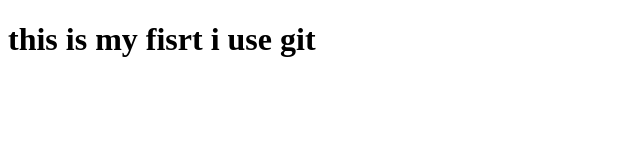
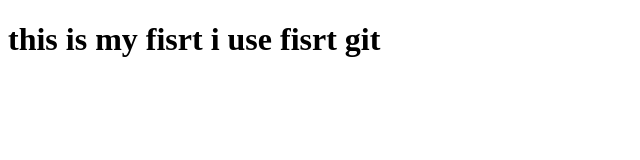
Before and after one commit to background143/project_03, a plain HTML site: page index.html in a window 1280 px wide. Shown: the whole page, without its empty margins (0-640 px from the left). Drawn offline with Linux system fonts and the light colour scheme.

Commit message:
modified code  2nd

```diff
--- a/index.html
+++ b/index.html
@@ -6,6 +6,6 @@
     <title>Document</title>
 </head>
 <body>
-    <h1> this is my fisrt i use git </h1>
+    <h1> this is my fisrt i use fisrt git </h1>
 </body>
 </html>
```
